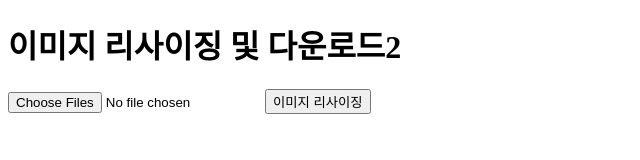
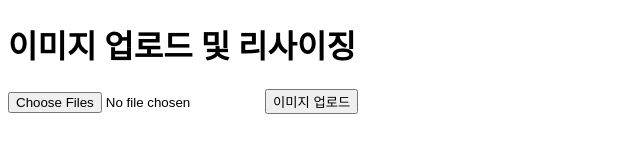
Before and after one commit to sijoow/img_resizing, a website: page index.html in a window 1280 px wide. Shown: the whole page, without its empty margins (0-640 px from the left). Drawn offline with Linux system fonts and the light colour scheme.

Commit message:
이미지 리사이징

```diff
--- a/index.html
+++ b/index.html
@@ -1,44 +1,50 @@
 <!DOCTYPE html>
-<html>
+<html lang="ko">
 <head>
-    <title>이미지 리사이징 및 다운로드</title>
+    <meta charset="UTF-8">
+    <meta http-equiv="X-UA-Compatible" content="IE=edge">
+    <meta name="viewport" content="width=device-width, initial-scale=1.0">
+    <title>이미지 리사이징</title>
 </head>
 <body>
-    <h1>이미지 리사이징 및 다운로드2</h1>
-
-    <form action="/resize" method="POST" enctype="multipart/form-data">
-        <input type="file" name="images" multiple>
-        <button type="submit">이미지 리사이징</button>
+    <h1>이미지 업로드 및 리사이징</h1>
+    <form id="upload-form" enctype="multipart/form-data">
+        <input type="file" name="images" accept="image/*" multiple>
+        <button type="button" onclick="uploadImages()">이미지 업로드</button>
     </form>
 
     <script>
-        const form = document.querySelector('form');
+        async function uploadImages() {
+            const formData = new FormData(document.getElementById('upload-form'));
 
-        form.addEventListener('submit', async (event) => {
-            event.preventDefault();
-
-            const formData = new FormData(form);
+            try {
                 const response = await fetch('/resize', {
                     method: 'POST',
                     body: formData
                 });
 
+                const result = await response.json();
+
                 if (response.ok) {
-                const blob = await response.blob();
-                const url = window.URL.createObjectURL(blob);
+                    alert(result.message);
 
-                // 이미지 다운로드를 위한 링크 생성
+                    // 리사이징된 이미지 다운로드
+                    for (const img of result.resizedImages) {
                         const a = document.createElement('a');
-                a.href = url;
-                a.download = 'resized_image.png'; // 다운로드되는 파일 이름 지정
+                        a.href = img.filename;
+                        a.download = img.originalname;
                         document.body.appendChild(a);
                         a.click();
-
-                window.URL.revokeObjectURL(url); // URL 해제
+                        document.body.removeChild(a);
+                    }
                 } else {
-                console.error('이미지 리사이징 중 오류가 발생했습니다.');
+                    alert('이미지 업로드 및 리사이징 중 오류가 발생했습니다.');
                 }
-        });
+            } catch (error) {
+                console.error(error);
+                alert('이미지 업로드 및 리사이징 중 오류가 발생했습니다.');
+            }
+        }
     </script>
 </body>
 </html>
```
Also changed, not shown: web.js (+11 -2 lines), 20231025_180020.png (deleted). Lines whose indentation alone changed are shown as unchanged.
